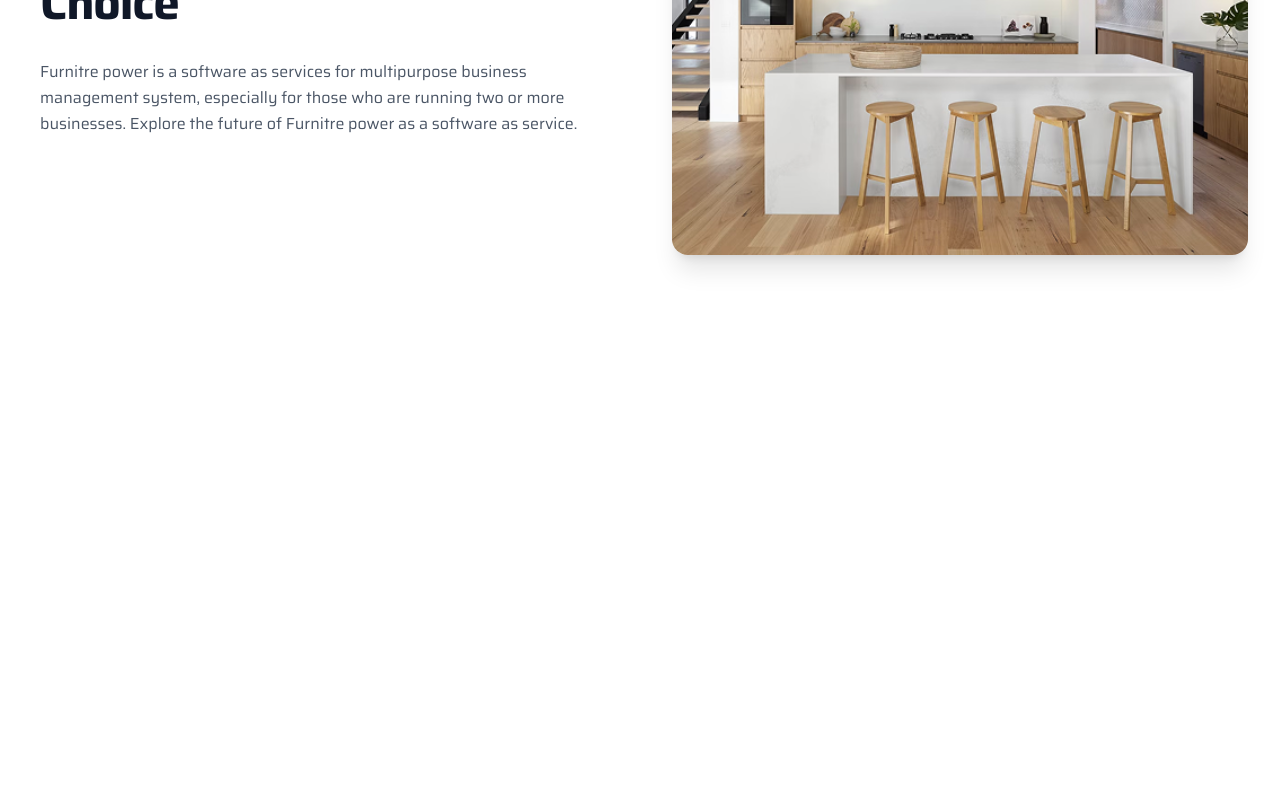
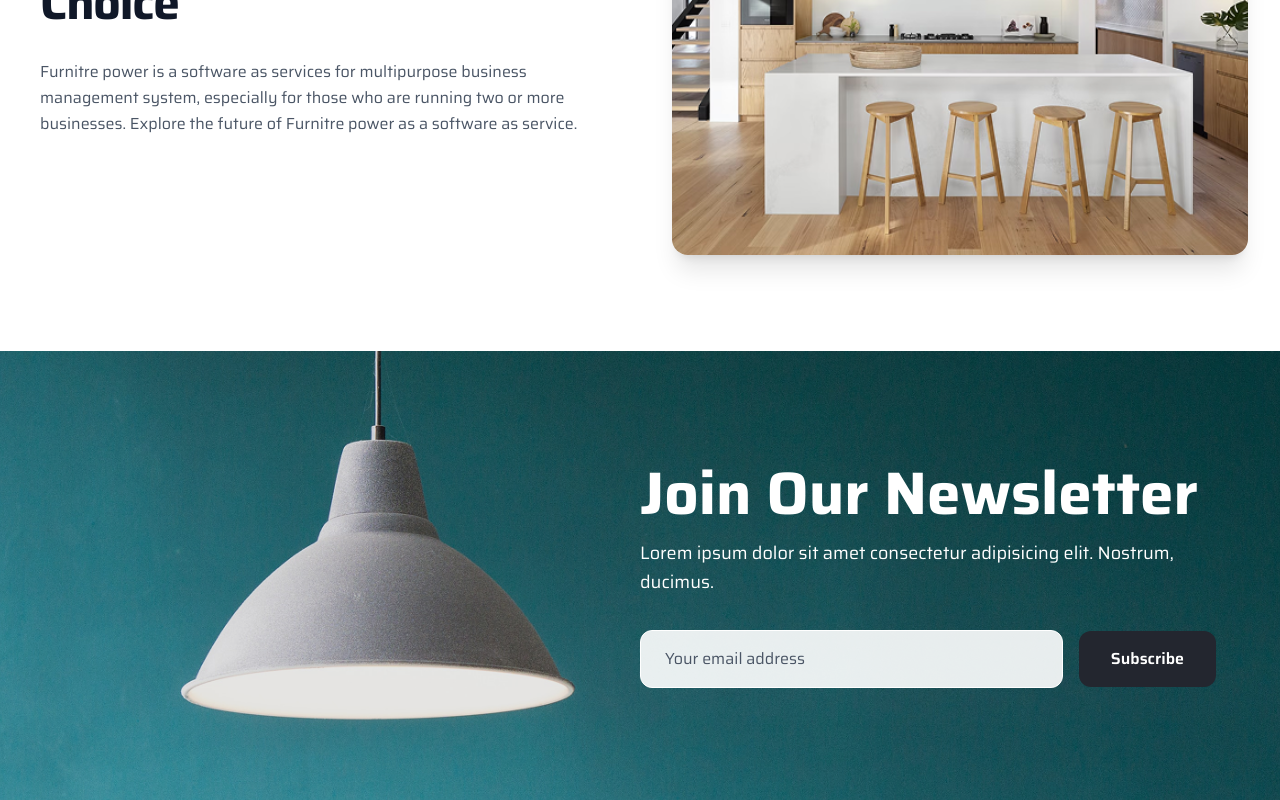
Before and after one commit to YasserEsam/furnishop-clone, a Next.js app: page / in a window 1280 px wide. Shown: the part 1713-2513 px from the top of the page. Before the commit the page ends 2064 px from the top, so only its background shows below. Built offline with nearby package versions, Linux system fonts and the light colour scheme.

Commit message:
feat : create newsletter section

```diff
--- a/src/app/page.tsx
+++ b/src/app/page.tsx
@@ -4,6 +4,7 @@ import Hero from "@/components/sections/Hero";
 import React from "react";
 import AboutUs from "@/components/sections/About";
 import FurnitureManufacturer from "@/components/sections/FurnitureManufacturer";
+import Newsletter from "@/components/sections/Newsletter";
 
 export default function Home() {
   return (
@@ -13,6 +14,7 @@ export default function Home() {
         <Stats />
         <AboutUs />
         <FurnitureManufacturer/>
+        <Newsletter/>
       </div>
     </div>
   );
--- /dev/null
+++ b/src/components/sections/Newsletter.tsx
@@ -0,0 +1,46 @@
+// components/sections/Newsletter.jsx
+import React from "react";
+
+const Newsletter = () => {
+  return (
+    <section className="relative py-20 lg:py-28 overflow-hidden flex justify-center md:justify-end">
+      <div
+        className="absolute inset-0 z-0"
+        style={{
+          backgroundImage: 'url("/newsletter-bg.png")',
+          backgroundSize: "cover",
+          backgroundPosition: "center",
+          backgroundRepeat: "no-repeat",
+          backgroundAttachment: "fixed",
+        }}
+      />
+      <div className="absolute inset-0 bg-black/10 z-0" />
+
+      <div className="relative z-10 max-w-2xl px-4 sm:px-6 lg:px-8 text-white text-center md:text-start">
+        <h2 className="text-4xl sm:text-5xl lg:text-6xl font-bold mb-4">
+          Join Our Newsletter
+        </h2>
+        <p className="text-base sm:text-lg mb-8 leading-relaxed">
+          Lorem ipsum dolor sit amet consectetur adipisicing elit. Nostrum,
+          ducimus.
+        </p>
+
+        <form className="flex flex-row items-center justify-center gap-3 sm:gap-4 max-w-xl mx-auto md:mx-0 md:justify-start">
+          <input
+            type="email"
+            placeholder="Your email address"
+            className="flex-1 py-4 px-6 rounded-xl bg-white/90 border border-white focus:outline-none focus:ring-2 focus:ring-white placeholder-gray-600 text-white text-sm sm:text-base"
+          />
+          <button
+            type="submit"
+            className="w-auto cursor-pointer px-6 sm:px-8 py-4 rounded-xl bg-[#23262F] text-white font-semibold text-sm sm:text-base hover:bg-gray-200 transition-colors duration-300 flex-shrink-0"
+          >
+            Subscribe
+          </button>
+        </form>
+      </div>
+    </section>
+  );
+};
+
+export default Newsletter;
```
Also changed, not shown: public/newsletter-bg.png (added).
